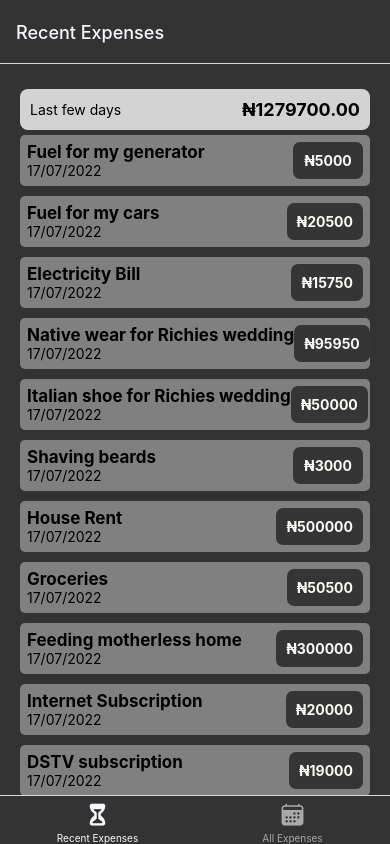
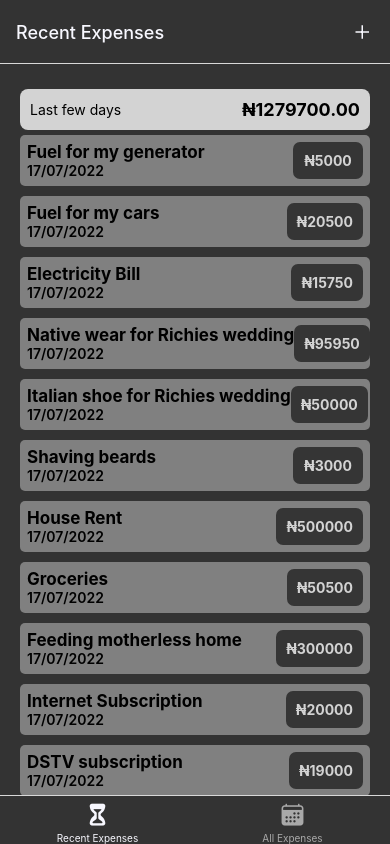
Before and after one commit to DevAdedoyin/Expense-Manager, a React Native app: screen / in a window 390 px wide. Built offline with nearby package versions, Linux system fonts and the light colour scheme.

Commit message:
Icon Button

```diff
--- a/Navigation.js
+++ b/Navigation.js
@@ -8,6 +8,7 @@ import RecentExpenses from './screens/RecentExpenses';
 import { NavigationContainer } from '@react-navigation/native';
 import Colors, { AppColors } from './constants/Colors';
 import {Ionicons} from '@expo/vector-icons'
+import IconButton from './components/IconButton';
 
 const Stack = createNativeStackNavigator();
 const BottomTab = createBottomTabNavigator();
@@ -29,14 +30,16 @@ export default function Navigations(){
 
 function ExpensesOverview() {
     return (
-        <BottomTab.Navigator screenOptions={{
+        <BottomTab.Navigator screenOptions={({navigation})=> ({
             headerStyle: { backgroundColor: AppColors.colors.primaryColor },
             headerTintColor: AppColors.colors.textColorPrimary,
+        headerRight: ({ tintColor }) => <IconButton color={tintColor} icon='add' size={24} onPress={() => {navigation.navigate("ManageExpenses")}} />,
             tabBarStyle: { backgroundColor: AppColors.colors.primaryColor },
             tabBarActiveTintColor: AppColors.colors.textColorPrimary,
             tabBarInactiveTintColor: AppColors.colors.tabBarInactive,
+
             // tabBarLabelStyle: { color: AppColors.colors.textColorPrimary, fontSize: 14, fontWeight: "bold"},
-        }}>
+        })}>
             <BottomTab.Screen component={RecentExpenses} name="RecentExpenses" options={{
                 title: "Recent Expenses",
                 tabBarLabel: "Recent Expenses",
--- a/components/ExpensesItem.js
+++ b/components/ExpensesItem.js
@@ -13,7 +13,7 @@ export default function ExpenseItem({description, amount, date}) {
             <View style={styles.mainContainer}>
                 <View>
                     <Text style={styles.descriptionStyle}>{description}</Text>
-                    <Text>{getDate(date)}</Text>
+                    <Text style={styles.dateStyle}>{getDate(date)}</Text>
                 </View>
                 <View style={styles.amountContainer}>
                     <Text style={styles.amountStyle}>₦{amount}</Text>
@@ -32,7 +32,8 @@ const styles = StyleSheet.create({
         padding: 7,
         justifyContent: 'space-between',
         alignItems: 'center',
-        borderRadius: 5
+        borderRadius: 5,
+        elevation: 10
     },
     pressedStyle: {
        opacity: 0.75
@@ -40,6 +41,9 @@ const styles = StyleSheet.create({
     descriptionStyle: {
         fontSize: 17,
         fontWeight: 'bold',
+    },
+    dateStyle: {
+        fontWeight: '600',
     },
     amountContainer: {
         minWidth: 70,
@@ -50,8 +54,9 @@ const styles = StyleSheet.create({
         alignItems: 'center'
     },
     amountStyle: {
-        color: AppColors.colors.amountColor,
+        color: AppColors.colors.summarBgColor,
         fontWeight: 'bold',
-    }
+    },
+
 
 });
--- /dev/null
+++ b/components/IconButton.js
@@ -0,0 +1,20 @@
+import { Pressable, StyleSheet, View } from "react-native";
+import {Ionicons} from "@expo/vector-icons"
+
+
+export default function IconButton({ color, size, onPress, icon }) {
+    return <Pressable onPress={onPress} style={({pressed})=> pressed && styles.pressed}>
+        <View style={styles.iconContainer}>
+            <Ionicons color={color} size={size} name={icon} />
+        </View>
+    </Pressable>
+}
+
+const styles = StyleSheet.create({
+    pressed: {
+        opacity: 0.75
+    },
+    iconContainer: {
+        marginRight: 15
+    }
+});
--- a/constants/Colors.js
+++ b/constants/Colors.js
@@ -7,6 +7,6 @@ export const AppColors = {
         tabBarInactive : "#a9a9a9",
         textColorPrimary: "#f8f8ff",
         textColorSecondary: "#000000",
-        amountColor: '#faf9f6'
+        amountColor: '#e9dcc9'
     }
 }
```
